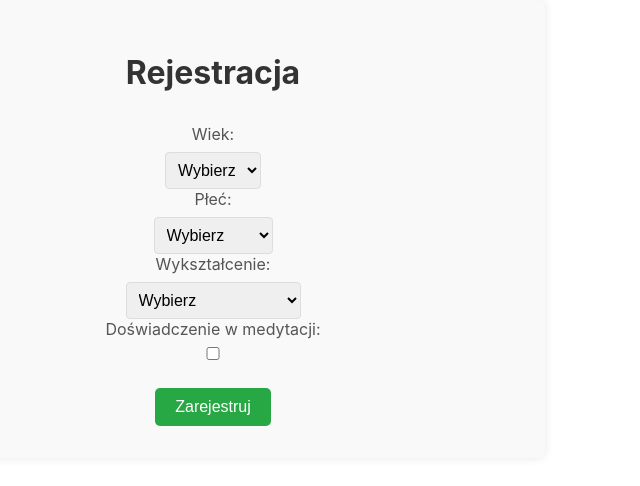
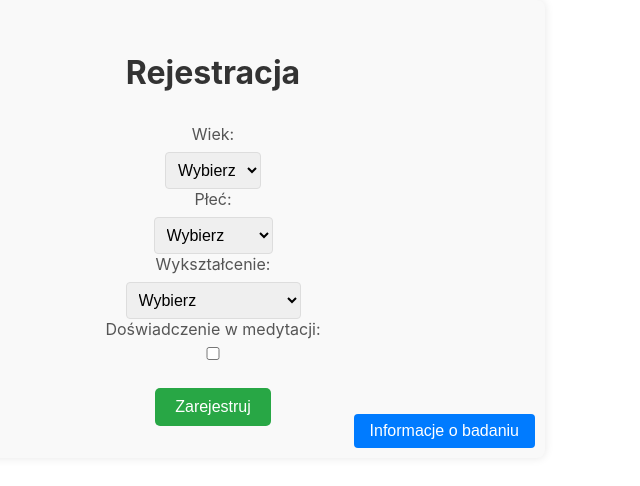
Before and after one commit to krzszymala/experimentapp, a React (Create React App) app: page / in a window 1280 px wide. Shown: the top 486 px of the page, without its empty margins (427-1067 px from the left). Built offline with nearby package versions, Linux system fonts and the light colour scheme; the HTML template or start-up script is replaced by a standard one.

Commit message:
Wersja 2.4 - poprawa stylistyczna Home.js

```diff
--- a/src/pages/Home.css
+++ b/src/pages/Home.css
@@ -73,3 +73,68 @@ input[type="checkbox"] {
     font-size: 0.875rem;
   }
 }
+/* Dodajemy styl dla przycisku "Informacje o badaniu" */
+.info-button {
+  position: absolute;
+  bottom: 10px;
+  right: 10px;
+  padding: 0.5rem 1rem;
+  font-size: 1rem;
+  color: #fff;
+  background-color: #007bff;
+  border: none;
+  border-radius: 4px;
+  cursor: pointer;
+}
+
+.info-button:hover {
+  background-color: #0056b3;
+}
+
+/* Styl dla dymka z informacjami o badaniu */
+.info-popup {
+  display: none; /* Domyślnie ukrywamy dymek */
+  position: absolute;
+  bottom: 50px;
+  right: 10px;
+  width: 90%;
+  max-width: 300px;
+  padding: 1rem;
+  background-color: #fff;
+  border: 1px solid #ddd;
+  border-radius: 4px;
+  box-shadow: 0 0 10px rgba(0, 0, 0, 0.1);
+  text-align: left;
+  z-index: 10;
+}
+
+.info-popup.visible {
+  display: block; /* Pokazujemy dymek, gdy jest aktywny */
+}
+
+.info-popup h2 {
+  margin-top: 0;
+  font-size: 1.25rem;
+  color: #333;
+}
+
+.info-popup p {
+  font-size: 1rem;
+  color: #555;
+  margin-bottom: 0;
+}
+
+/* Styl dla krzyżyka zamykającego dymek */
+.close-button {
+  position: absolute;
+  top: 5px;
+  right: 5px;
+  background: none;
+  border: none;
+  font-size: 1rem;
+  cursor: pointer;
+}
+
+.close-button:hover {
+  color: #ff0000;
+}
--- a/src/pages/Home.js
+++ b/src/pages/Home.js
@@ -8,6 +8,7 @@ function Home() {
   const [education, setEducation] = useState('');
   const [meditationExperience, setMeditationExperience] = useState(false);
   const [meditationYears, setMeditationYears] = useState('');
+  const [infoVisible, setInfoVisible] = useState(false); // Dodany stan do zarządzania widocznością dymka
   const navigate = useNavigate();
 
   const handleSubmit = async (e) => {
@@ -20,8 +21,7 @@ function Home() {
       meditationYears: meditationExperience ? meditationYears : null,
     };
 
-     // Logowanie danych przed wysłaniem
-     console.log('Sending participant data:', participantData);
+    console.log('Sending participant data:', participantData);
 
     try {
       const response = await fetch('http://54.37.234.226:5000/api/participants/saveParticipant', {
@@ -44,8 +44,16 @@ function Home() {
     }
   };
 
+  const toggleInfo = () => {
+    setInfoVisible(!infoVisible); // Przełączanie widoczności dymka
+  };
+
+  const closeInfo = () => {
+    setInfoVisible(false); // Zamknięcie dymka
+  };
+
   return (
-    <div className="registration-container">
+    <div className="registration-container" style={{ position: 'relative' }}>
       <h1>Rejestracja</h1>
       <form onSubmit={handleSubmit} className="registration-form">
         <label>
@@ -94,6 +102,19 @@ function Home() {
         )}
         <button type="submit" className="submit-button">Zarejestruj</button>
       </form>
+      <button className="info-button" onClick={toggleInfo}>Informacje o badaniu</button>
+      {infoVisible && (
+        <div className="info-popup visible">
+          <button className="close-button" onClick={closeInfo}>×</button>
+          <h2>Informacje o badaniu</h2>
+          <p>
+            Nazywam się Krzysztof Szymała, jestem studentem kognitywistyki na Uniwersytecie Śląskim w Katowicach.
+            Moje badanie dotyczy różnic w percepcji bodźców wzrokowych u osób medytujących i niemeditujących i jest częścią pracy magisterskiej,
+            której tytuł to "Wpływ technik medytacyjnych na wybrane procesy poznawcze człowieka".
+            Udział w badaniu pomoże w zgłębianiu wpływu medytacji na nasze zdolności percepcyjne.
+          </p>
+        </div>
+      )}
     </div>
   );
 }
```
